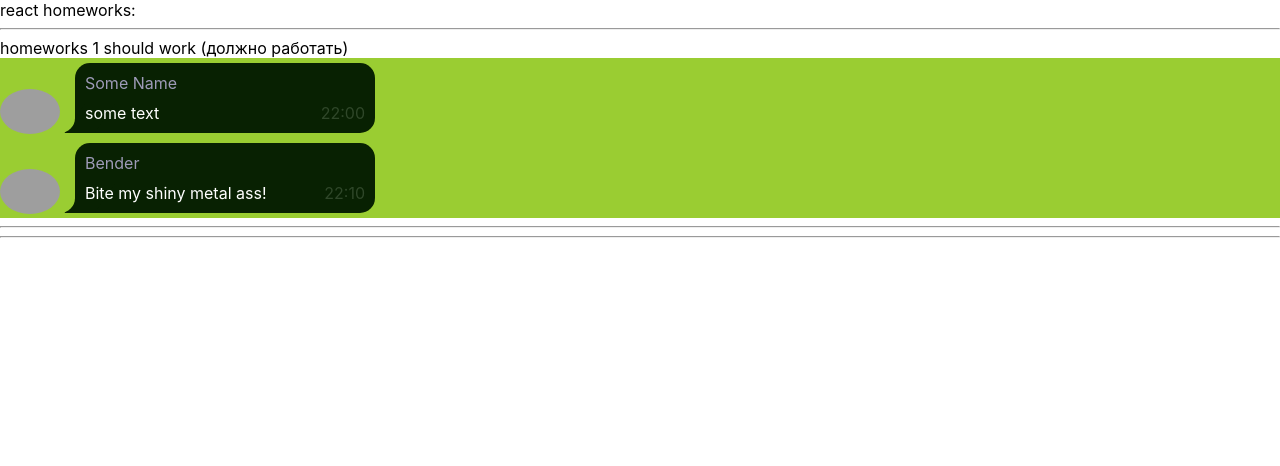
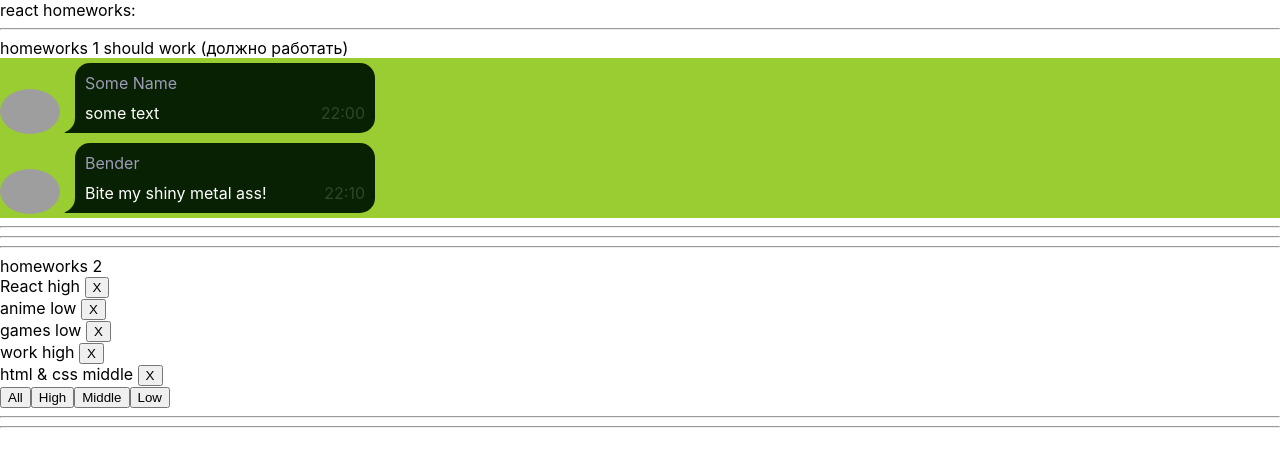
Before and after one commit to chshrct/hw-ignat, a React (Create React App) app: page / in a window 1280 px wide. Shown: the top 466 px of the page. Built offline with nearby package versions, Linux system fonts and the light colour scheme; grey boxes are pictures that could not be loaded.

Commit message:
hw-task2

```diff
--- a/src/p1-main/m1-ui/u1-app/App.tsx
+++ b/src/p1-main/m1-ui/u1-app/App.tsx
@@ -1,13 +1,14 @@
 import React from 'react'
 import s from './App.module.css'
 import HW1 from '../../../p2-homeworks/h1/HW1'
+import HW2 from "../../../p2-homeworks/h2/HW2";
 
 function App() {
     return (
         <div className={s.App}>
             <div>react homeworks:</div>
             <HW1/>
-            {/*<HW2/>*/}
+            <HW2/>
             {/*<HW3/>*/}
             {/*<HW4/>*/}
             {/*<HW5/>*/}
--- a/src/p2-homeworks/h2/Affair.tsx
+++ b/src/p2-homeworks/h2/Affair.tsx
@@ -1,17 +1,21 @@
 import React from 'react'
+import {AffairType} from "./HW2";
 
 type AffairPropsType = {
     // key не нужно типизировать
-    affair: any // need to fix any
-    deleteAffairCallback: any // need to fix any
+    affair: AffairType
+    deleteAffairCallback: (_id:number)=>void
 }
 
 function Affair(props: AffairPropsType) {
-    const deleteCallback = () => {}// need to fix
+    const deleteCallback = () => {
+        props.deleteAffairCallback(props.affair._id)
+    }// need to fix
 
     return (
         <div>
-            // show some text
+            <span>{props.affair.name}  </span>
+            <span>{props.affair.priority}   </span>
 
             <button onClick={deleteCallback}>X</button>
         </div>
--- a/src/p2-homeworks/h2/Affairs.tsx
+++ b/src/p2-homeworks/h2/Affairs.tsx
@@ -1,11 +1,11 @@
 import React from 'react'
 import Affair from './Affair'
-import {AffairType} from './HW2'
+import {AffairType, FilterType} from './HW2'
 
-type AffairsPropsType = { // need to fix any
-    data: any
-    setFilter: any
-    deleteAffairCallback: any
+type AffairsPropsType = {
+    data: Array<AffairType>
+    setFilter: (filter:FilterType)=>void
+    deleteAffairCallback: (_id: number)=>void
 }
 
 function Affairs(props: AffairsPropsType) {
@@ -17,10 +17,10 @@
         />
     ))
 
-    const setAll = () => {} // need to fix
-    const setHigh = () => {}
-    const setMiddle = () => {}
-    const setLow = () => {}
+    const setAll = () => {props.setFilter('all')}
+    const setHigh = () => {props.setFilter('high')}
+    const setMiddle = () => {props.setFilter('middle')}
+    const setLow = () => {props.setFilter('low')}
 
     return (
         <div>
--- a/src/p2-homeworks/h2/HW2.tsx
+++ b/src/p2-homeworks/h2/HW2.tsx
@@ -2,12 +2,16 @@
 import Affairs from './Affairs'
 
 // types
-export type AffairPriorityType = any // need to fix any
-export type AffairType = any // need to fix any
+export type AffairPriorityType = 'high' | 'middle' | 'low'
+export type AffairType = {
+    _id:number
+    name:string
+    priority:AffairPriorityType
+}
 export type FilterType = 'all' | AffairPriorityType
 
 // constants
-const defaultAffairs: any = [ // need to fix any
+const defaultAffairs: Array<AffairType> = [
     {_id: 1, name: 'React', priority: 'high'},
     {_id: 2, name: 'anime', priority: 'low'},
     {_id: 3, name: 'games', priority: 'low'},
@@ -16,20 +20,22 @@
 ]
 
 // pure helper functions
-export const filterAffairs = (affairs: any, filter: any): any => { // need to fix any
+export const filterAffairs = (affairs: Array<AffairType>, filter: FilterType): Array<AffairType> => {
     if (filter === 'all') return affairs
-    else return // need to fix
+    if (filter === 'high') return affairs.filter(el=>el.priority==='high')
+    if (filter === 'middle') return affairs.filter(el=>el.priority==='middle')
+    return affairs.filter(el=>el.priority==='low')
 }
-export const deleteAffair = (affairs: any, _id: any): any => { // need to fix any
-    return // need to fix
+export const deleteAffair = (affairs: Array<AffairType>, _id: number): Array<AffairType> => {
+    return affairs.filter(el=>el._id!==_id)
 }
 
 function HW2() {
-    const [affairs, setAffairs] = useState<any>(defaultAffairs) // need to fix any
+    const [affairs, setAffairs] = useState<Array<AffairType>>(defaultAffairs)
     const [filter, setFilter] = useState<FilterType>('all')
 
     const filteredAffairs = filterAffairs(affairs, filter)
-    const deleteAffairCallback = (_id: any) => setAffairs(deleteAffair(affairs, _id)) // need to fix any
+    const deleteAffairCallback = (_id: number) => setAffairs(deleteAffair(affairs, _id))
 
     return (
         <div>
```
